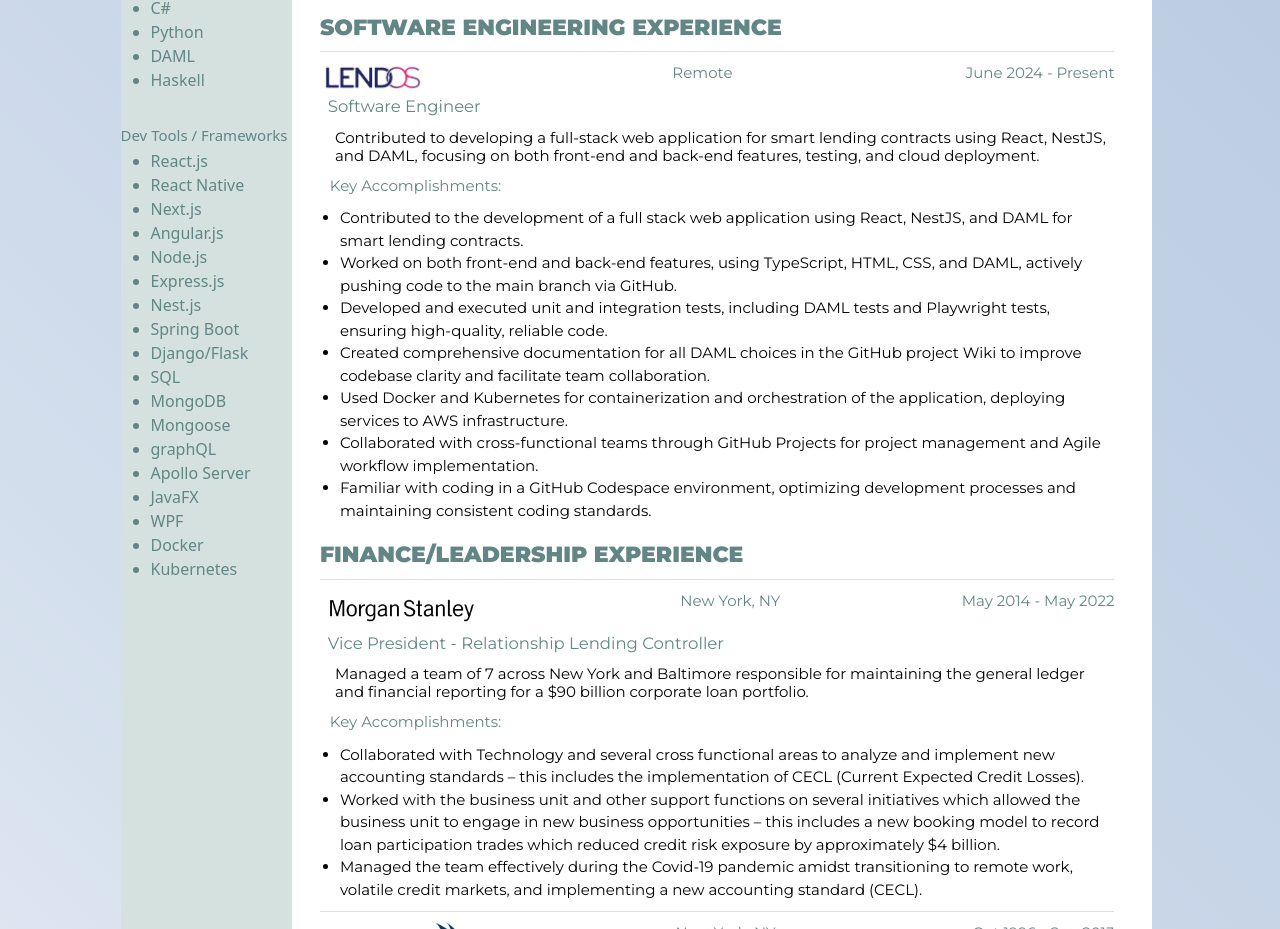
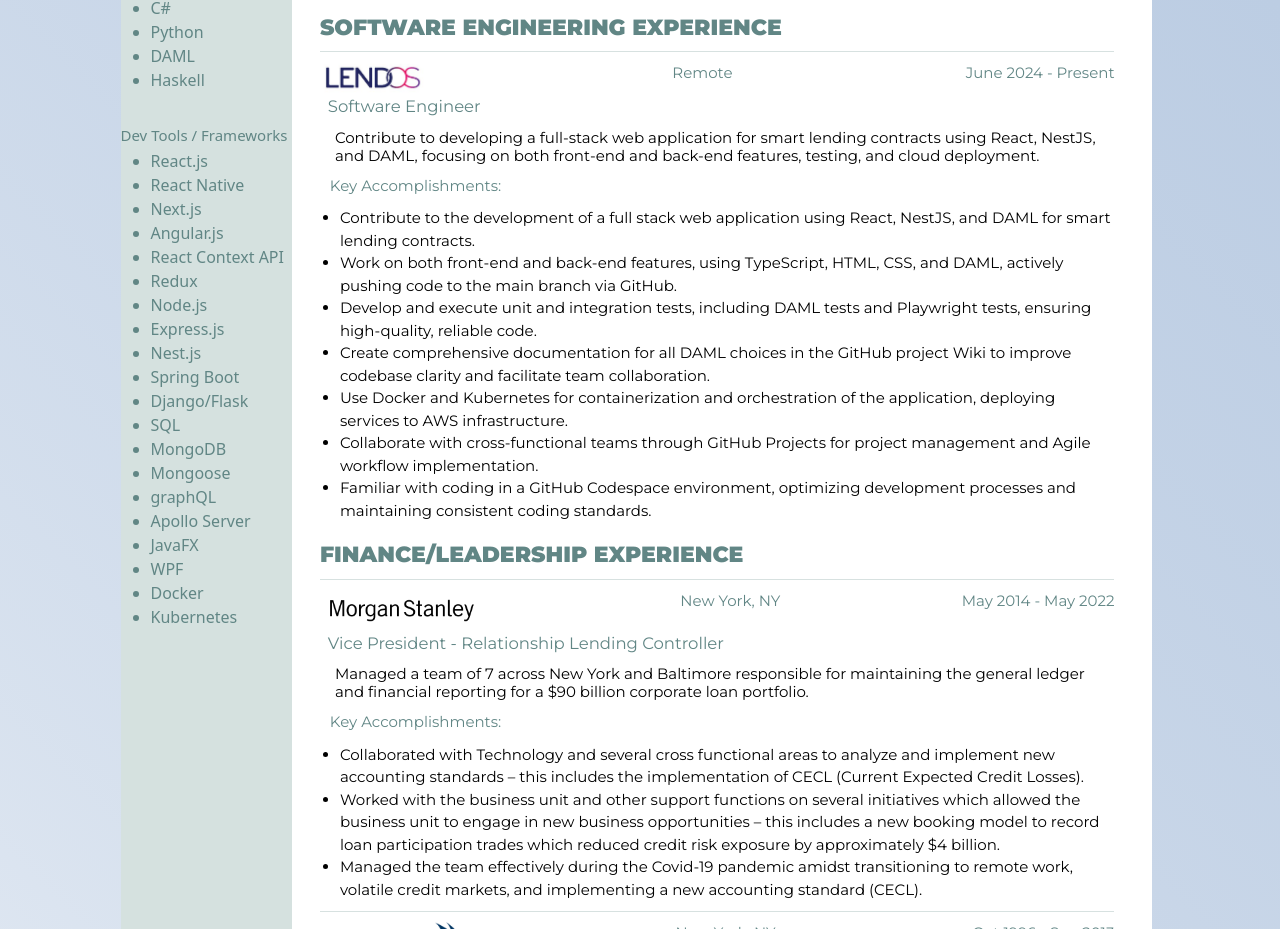
Before and after one commit to BillStephens2022/my_portfolio, a React (Create React App) app: page /resume in a window 1280 px wide. Shown: the part 1098-2027 px from the top of the page. Built offline with nearby package versions, Linux system fonts and the light colour scheme.

Commit message:
updated resume and text on resume page

```diff
--- a/src/pages/Resume.js
+++ b/src/pages/Resume.js
@@ -114,6 +114,8 @@
                 <li>React Native</li>
                 <li>Next.js</li>
                 <li>Angular.js</li>
+                <li>React Context API</li>
+                <li>Redux</li>
                 <li>Node.js</li>
                 <li>Express.js</li>
                 <li>Nest.js</li>
@@ -249,33 +251,33 @@
                     Software Engineer
                   </p>
                   <h6 className="job-summary">
-                    Contributed to developing a full-stack web application for smart lending contracts using React,
+                    Contribute to developing a full-stack web application for smart lending contracts using React,
                     NestJS, and DAML, focusing on both front-end and back-end features, testing, and cloud deployment.
                   </h6>
                   <p className="accomplishments">Key Accomplishments:</p>
                   <ul className="work-bullets">
                     <li>
-                      Contributed to the development of a full stack web application using React, NestJS, and DAML for
+                      Contribute to the development of a full stack web application using React, NestJS, and DAML for
                       smart lending contracts.
                     </li>
                     <li>
-                      Worked on both front-end and back-end features, using TypeScript, HTML, CSS, and DAML, actively pushing
+                      Work on both front-end and back-end features, using TypeScript, HTML, CSS, and DAML, actively pushing
                       code to the main branch via GitHub.
                     </li>
                     <li>
-                      Developed and executed unit and integration tests, including DAML tests and Playwright tests, ensuring
+                      Develop and execute unit and integration tests, including DAML tests and Playwright tests, ensuring
                       high-quality, reliable code.
                     </li>
                     <li>
-                      Created comprehensive documentation for all DAML choices in the GitHub project Wiki to improve codebase
+                      Create comprehensive documentation for all DAML choices in the GitHub project Wiki to improve codebase
                       clarity and facilitate team collaboration.
                     </li>
                     <li>
-                      Used Docker and Kubernetes for containerization and orchestration of the application, deploying services
+                      Use Docker and Kubernetes for containerization and orchestration of the application, deploying services
                       to AWS infrastructure.
                     </li>
                     <li>
-                      Collaborated with cross-functional teams through GitHub Projects for project management and Agile workflow
+                      Collaborate with cross-functional teams through GitHub Projects for project management and Agile workflow
                       implementation.
                     </li>
                     <li>
```
Also changed, not shown: 1 other file (tests, documents, lock files or other folders).
